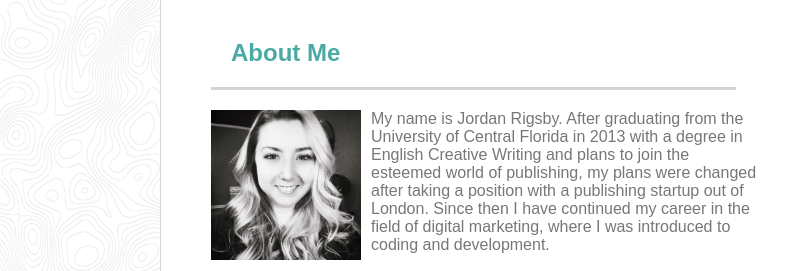
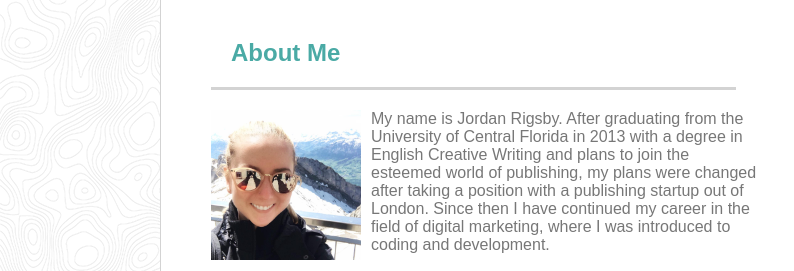
Before and after one commit to jorigs/Basic-Portfolio, a plain HTML site: page index.html in a window 1280 px wide. Shown: the part 112-383 px from the top of the page, 0-794 px from the left. Drawn offline with Linux system fonts and the light colour scheme.

Commit message:
headshot img added

```diff
--- a/index.html
+++ b/index.html
@@ -32,7 +32,8 @@
 		<div class="aboutMe">
 			<h2>About Me</h2>
 				<div id="bio">
-					<img id="headshot" src="assets/images/jordan-headshot.jpg" alt="jordan-headshot" width="150px">
+					<!--<img id="headshot" src="assets/images/jordan-headshot.jpg" alt="jordan-headshot" width="150px">-->
+					<img id="headshot" src="assets/images/jordan-switzerland-mountains.jpg" alt="jordan-headshot" width="150px">
 					<p>My name is Jordan Rigsby. After graduating from the University of Central Florida in 2013 with a degree in English Creative Writing and plans to join the esteemed world of publishing, my plans were changed after taking a position with a publishing startup out of London. Since then I have continued my career in the field of digital marketing, where I was introduced to coding and development.</p>
 
 					<p>Space, the final frontier. These are the voyages of the Starship Enterprise. Its five-year mission: to explore strange new worlds, to seek out new life and new civilizations, to boldly go where no man has gone before.</p>
```
